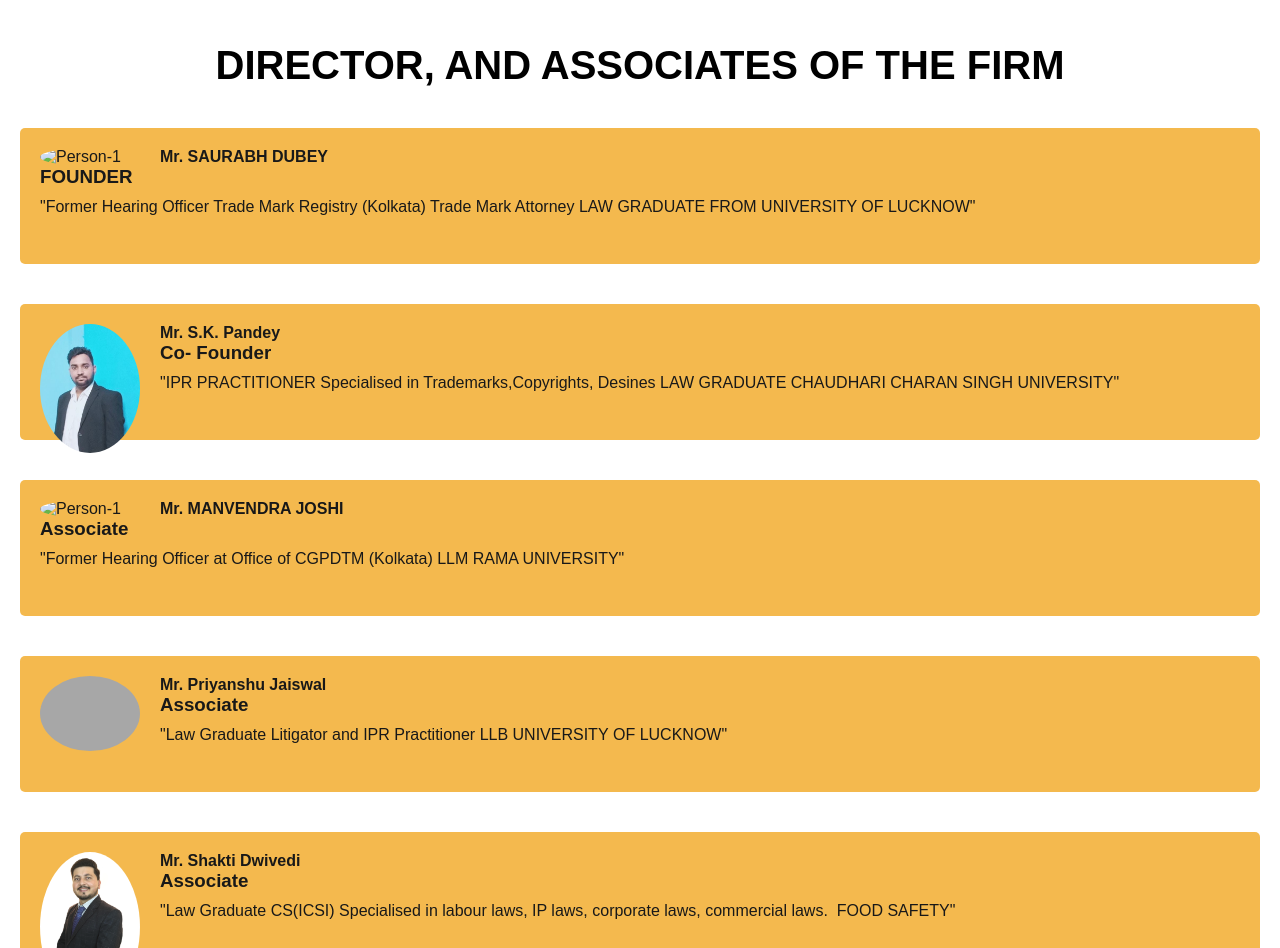
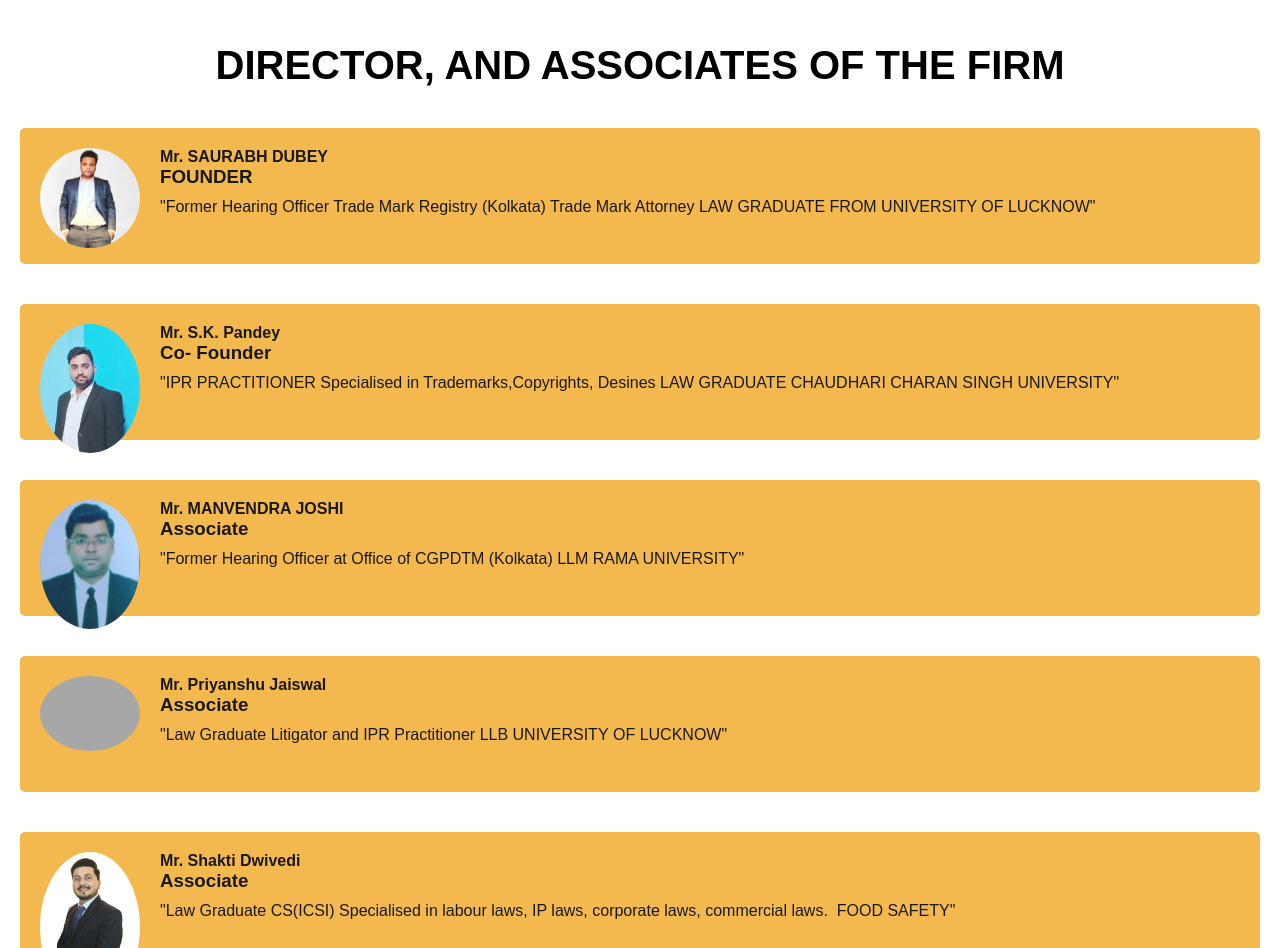
Before and after one commit to Ankitnext/advoocate, a plain HTML site: page about.html in a window 1280 px wide. Shown: the part 897-1845 px from the top of the page. Drawn offline with Linux system fonts and the light colour scheme; grey boxes are pictures that could not be loaded.

Commit message:
pic updated
pic updated

```diff
--- a/about.html
+++ b/about.html
@@ -57,7 +57,7 @@
           </h2>
           <div id="">
             <div class="testimonial bg-primary" style="height:300%;">
-              <img src="./Images/saurabh_pic2.jpg" alt="Person-1"> <h4>Mr. SAURABH DUBEY</h4><h3>FOUNDER </h3>
+              <img src="./Images/saurabh_pic2.png" alt="Person-1"> <h4>Mr. SAURABH DUBEY</h4><h3>FOUNDER </h3>
               <p>"Former Hearing Officer Trade Mark Registry (Kolkata)
                 Trade Mark Attorney
                 LAW GRADUATE FROM UNIVERSITY OF LUCKNOW"
@@ -75,7 +75,7 @@
             </div>
 
             <div class="testimonial bg-primary" style="height:300%;">
-              <img src="./Images/manvinder_pic2.jpg" alt="Person-1"> <h4>Mr. MANVENDRA JOSHI </h4><h3>Associate </h3>
+              <img src="./Images/manvinder_pic.jpg" alt="Person-1"> <h4>Mr. MANVENDRA JOSHI </h4><h3>Associate </h3>
               <p>"Former Hearing Officer at Office of CGPDTM (Kolkata)
                 LLM RAMA UNIVERSITY"
                 </p>
```
Also changed, not shown: index.html (+1 -1 lines).
